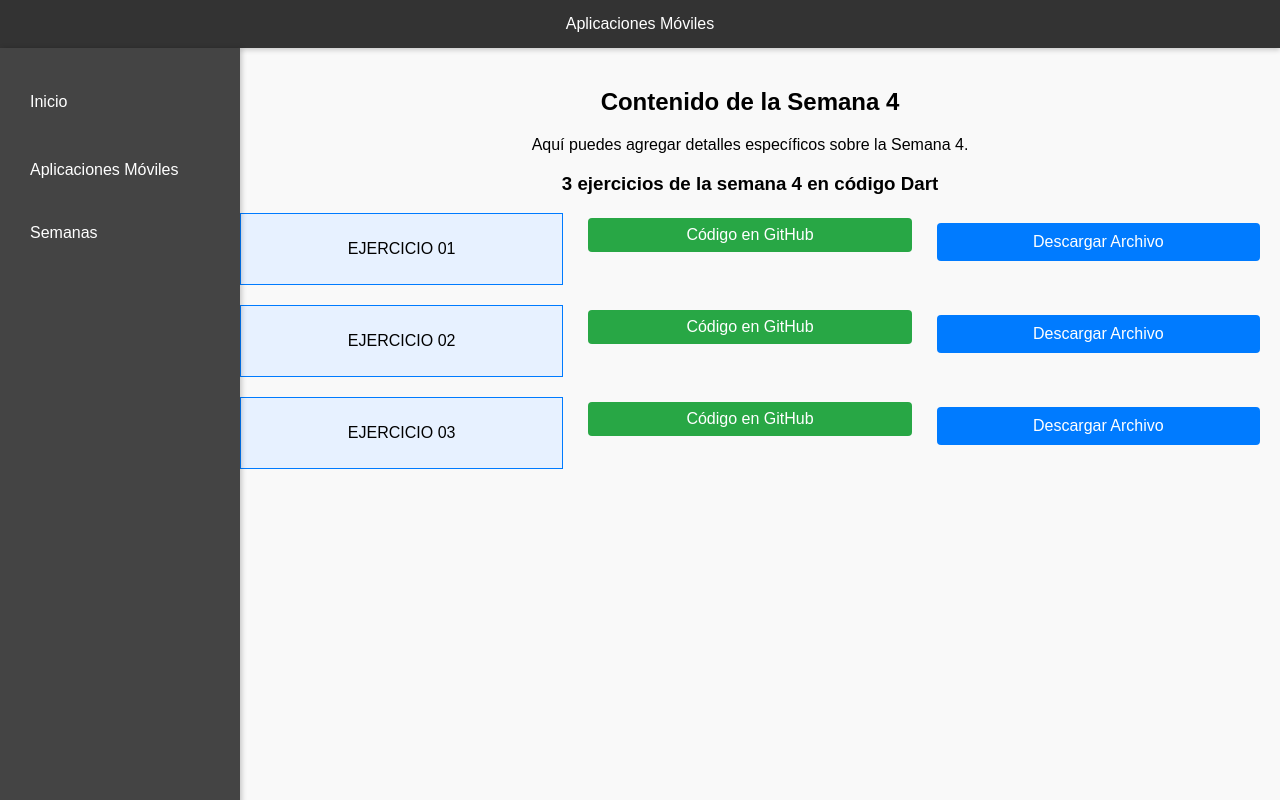
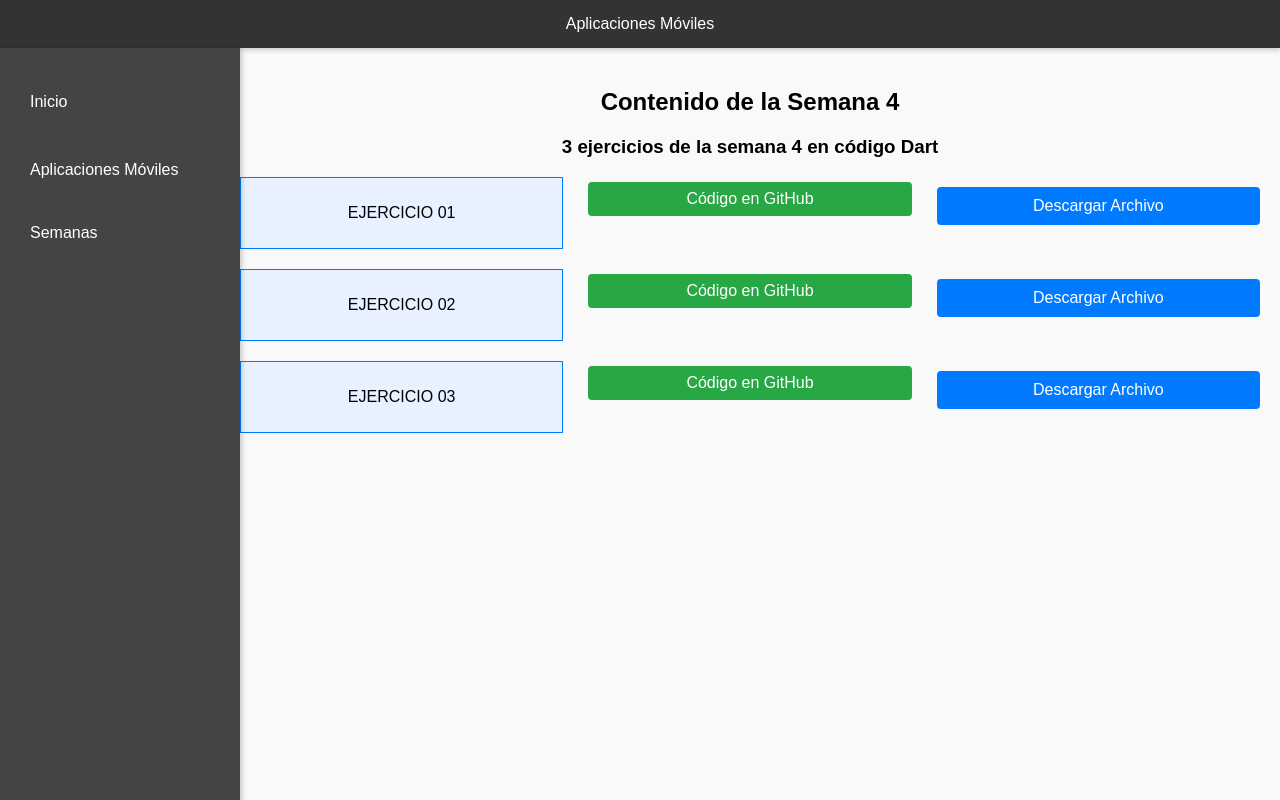
Before and after one commit to Bomboncito-tu-terror/Aplicaciones-Moviles-Vespertino, a plain HTML site: page semana_4.html in a window 1280 px wide. Drawn offline with Linux system fonts and the light colour scheme.

Commit message:
Update semana_4.html

```diff
--- a/semana_4.html
+++ b/semana_4.html
@@ -41,7 +41,6 @@
 
 <main>
     <h2>Contenido de la Semana 4</h2>
-    <p>Aquí puedes agregar detalles específicos sobre la Semana 4.</p>
     <h3>3 ejercicios de la semana 4 en código Dart</h3>
     <section>
        <div class="colum">
```
